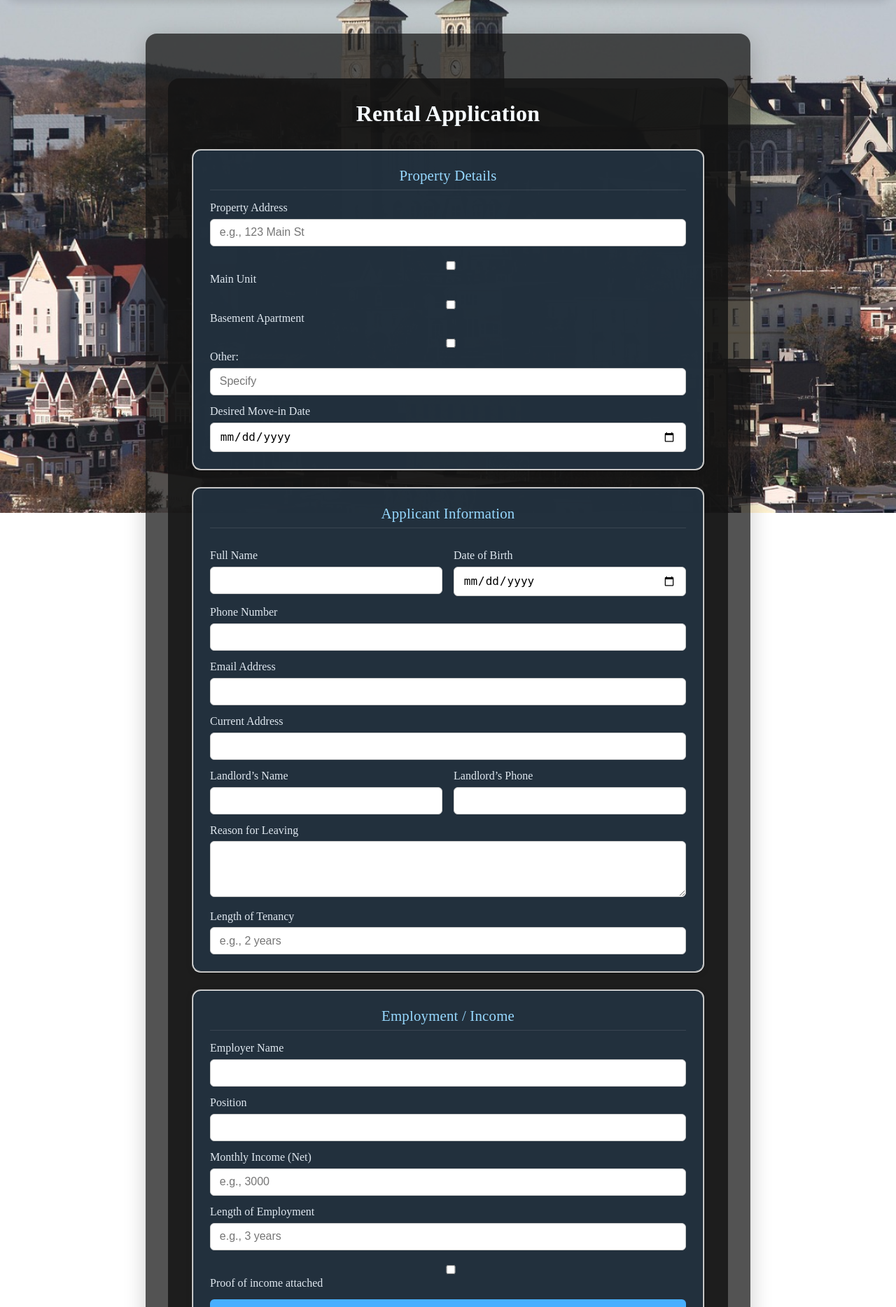
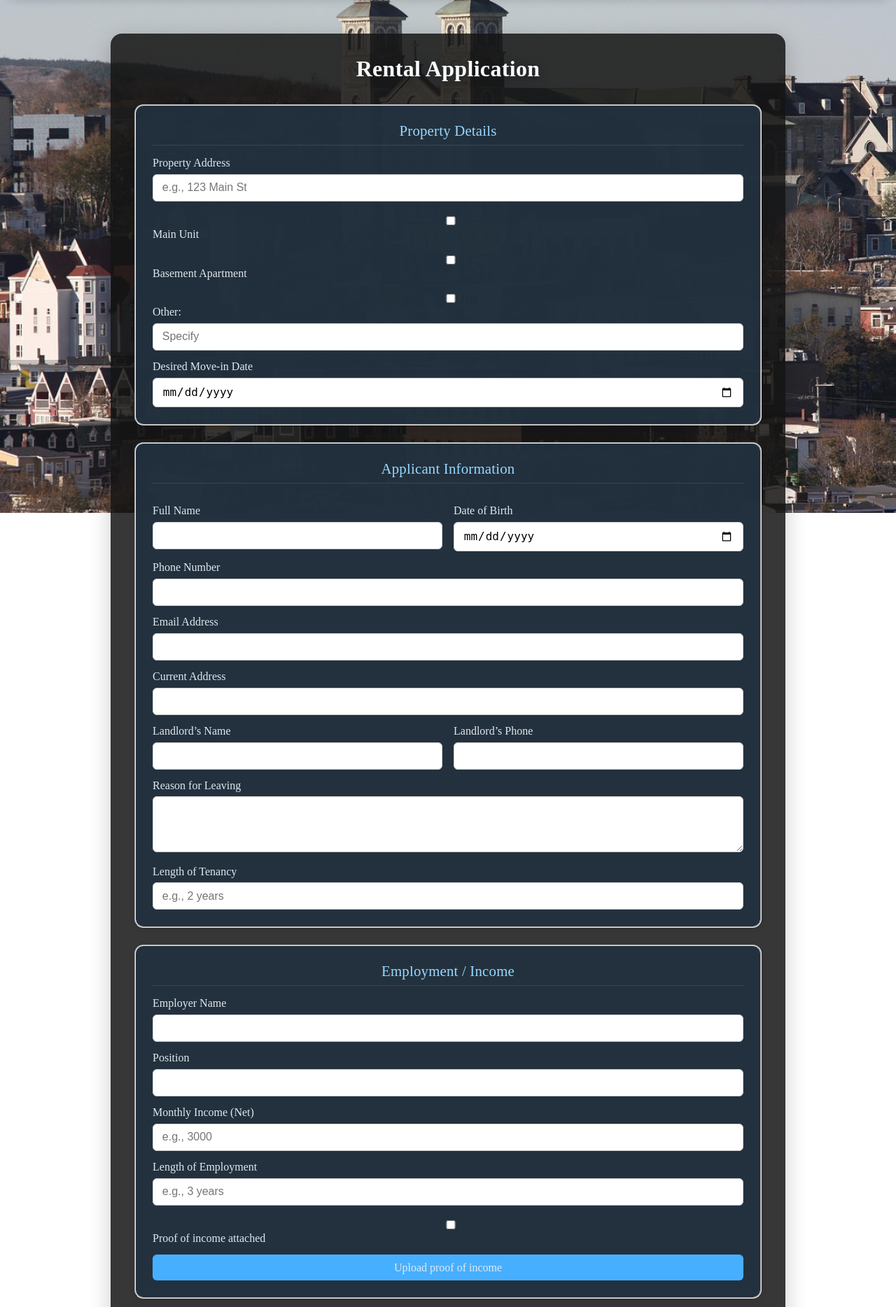
Before and after one commit to NewFoundLivingCa/NewFoundLiving-main, a Flask app: page /rental-application in a window 1280 px wide. Shown: the part 67-1935 px from the top of the page at 70% size. Run offline with Flask 3, Linux system fonts and the light colour scheme.

Commit message:
styles.css

```diff
--- a/static/styles.css
+++ b/static/styles.css
@@ -17,9 +17,9 @@
     position: relative;
     z-index: 1;
     padding: 2rem;
-    background: rgba(20, 20, 20, 0.73);
+    background: rgba(20, 20, 20, 0.85);
     border-radius: 1rem;
-    max-width: 800px;
+    max-width: 900px;
     margin: 3rem auto 2rem auto;
     box-shadow: 0 8px 32px 0 rgba(0,0,0,0.20);
 }
@@ -31,7 +31,7 @@
     background: rgba(16, 24, 32, 0.97);
     box-shadow: 0 2px 12px rgba(0,0,0,0.12);
     width: 100%;
-    padding: 0; /* Remove direct navbar padding */
+    padding: 0;
 }
 
 .nav-container {
@@ -44,7 +44,6 @@
     padding: 0.75rem 1rem;
 }
 
-/* Add subtle rounding to navbar edges (optional) */
 .navbar,
 .nav-container {
     border-bottom-left-radius: 1rem;
@@ -241,13 +240,14 @@ footer .privacy {
     font-size: 0.95rem;
     color: #b0b8c6;
 }
+
 /* Rental form improvements */
 .rental-container {
     max-width: 900px;
-    margin: 2rem auto;
-    padding: 2rem;
-    background: rgba(20, 20, 20, 0.85);
+    margin: 0 auto;
+    padding: 0;
     border-radius: 1rem;
+    /* No background here; it is now provided by .container or .content */
 }
 
 .rental-container h1 {
@@ -329,7 +329,7 @@ footer .privacy {
 }
 
 #income-proof-file {
-    display: none; /* hidden, label acts as button */
+    display: none;
 }
 
 .form-actions {
@@ -359,4 +359,4 @@ footer .privacy {
     color: #cfd8e3;
 }
 
-/* Responsive styles
+/* Responsive styles -- omitted for brevity, but keep your original ones at the end */
```
